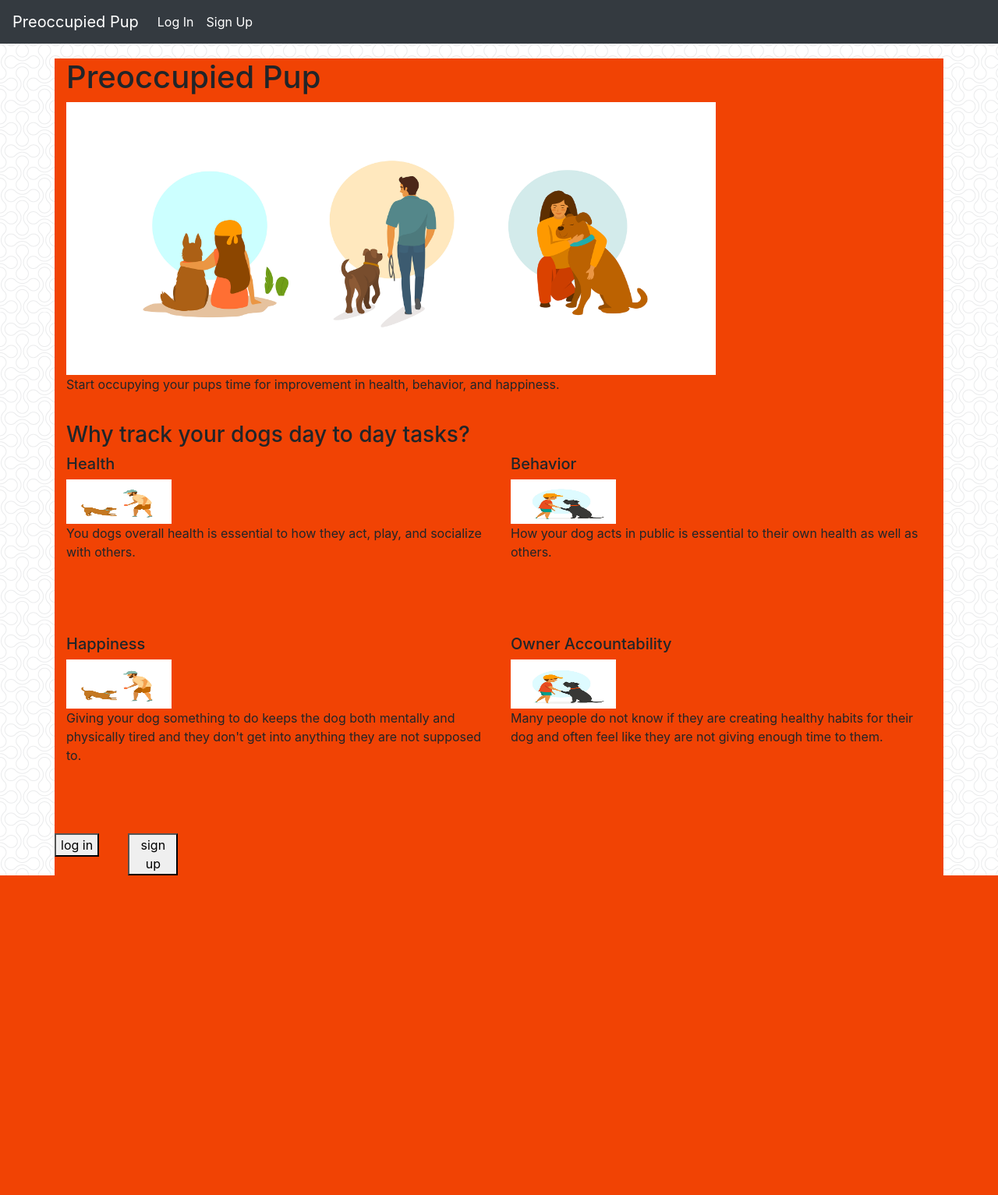
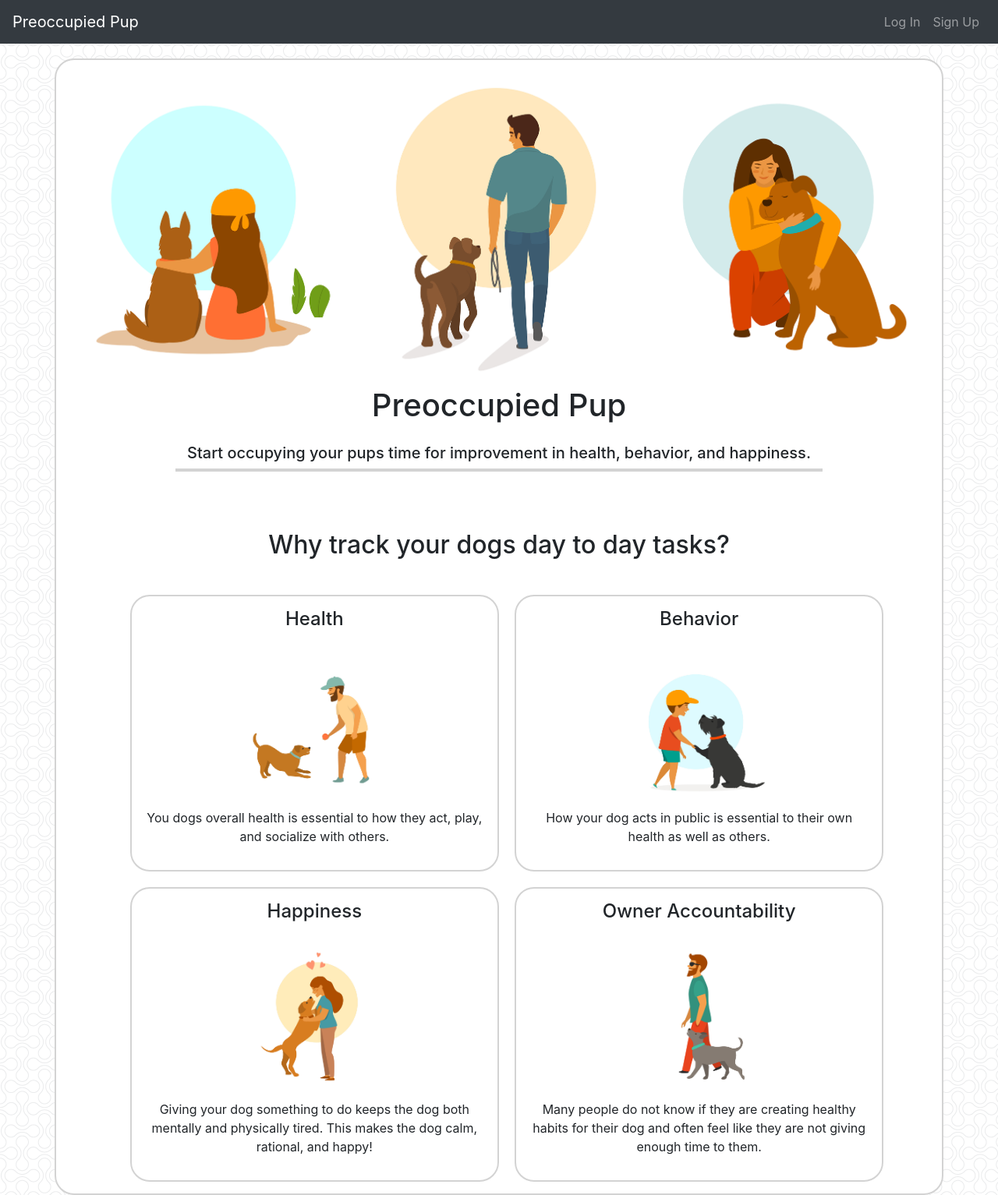
Before and after one commit to hayesjt/preoccupied_pup, a Flask app: page / in a window 1280 px wide. Shown: the whole page at 78% size. Before the commit the page ends 1123 px from the top, so only its background shows below. Run offline with Flask 2, Linux system fonts and the light colour scheme; data that the repository does not hold is empty; some libraries are stand-ins or nearby versions.

```diff
--- a/static/javascript/charts.js
+++ b/static/javascript/charts.js
@@ -20,8 +20,8 @@ $.get('/mealdata', (res) => {
         options: {
             title: {
                 display: true,
-                text: 'Meals by Type'
-            }
+                text: 'Monthly Meal Data'
+            },
         }
     });
 
@@ -54,8 +54,8 @@ $.get('/mooddata', (res) => {
             legend: { display: false },
             title: {
                 display: true,
-                text: 'Meals by Type'
-            }
+                text: 'Monthly Mood Data'
+            },
         }
     });
 });
@@ -66,12 +66,11 @@ $.get('/groomdata', (res) => {
 
     var groom = document.getElementById('groomChart').getContext('2d');
     var moodChart = new Chart(groom, {
-        type: 'horizontalBar',
+        type: 'bar',
         data: {
             labels: ["Brushed", "Clipped Nails", "Bath", "Hair Cut", "Teeth Brushed", "Ears Cleaned"],
             datasets: [
                 {
-                    label: "Population (millions)",
                     backgroundColor: ["#F14304", "#5EB1BF", "#D3D3D3", "#EF7B45", "#CDEDF6", "#6D696A"],
                     data: GroomData
                 }
@@ -79,7 +78,7 @@ $.get('/groomdata', (res) => {
         },
         options: {
             scales: {
-                xAxes: [{
+                yAxes: [{
                     ticks: {
                         beginAtZero: true
                     }
@@ -88,7 +87,7 @@ $.get('/groomdata', (res) => {
             legend: { display: false },
             title: {
                 display: true,
-                text: 'Grooming By Type'
+                text: 'Monthly Grooming Data'
             }
         }
     });
@@ -121,7 +120,7 @@ $.get('/trainingdata', (res) => {
             legend: { display: false },
             title: {
                 display: true,
-                text: 'Training Duration by Command'
+                text: 'Monthly Training Data'
             }
         }
     });
@@ -156,7 +155,7 @@ $.get('/activitydata', (res) => {
             legend: { display: false },
             title: {
                 display: true,
-                text: 'Training Duration by Command'
+                text: 'Monthly Activity Data'
             }
         }
     });
--- a/static/styles/styles.css
+++ b/static/styles/styles.css
@@ -5,6 +5,10 @@ body {
 
 .top-margin {
     margin-top: 75px;
+}
+
+.bottom-margin {
+    margin-bottom: 25px;;
 }
 
 .sign-in-img {
@@ -39,18 +43,102 @@ body {
     border: 1px solid #8bdbe6;
     border-radius: 5px;
     margin-top: 15px;
+    width: 100%;
 }
 
 /* INDEX STYLES */
-.index-container {
-    background-color: #F14304;
+.index-section {
+    align-items: center;
+    text-align: center;
+    background-color: white;
+    padding-top: 15px;
+    padding-bottom: 15px;
+    border: 2px solid #D3D3D3;
+    border-radius: 25px;
+    width: 100%;
 }
+
 .main-img {
+    width: 100%;
+    height: auto;
+}
+
+.h-line {
+    border: 2px solid #D3D3D3;
+    background-color: #D3D3D3;
     width: 75%;
-    height: 75%;
+    margin: auto;
+}
+
+.why-container-l {
+    border: 2px solid #D3D3D3;
+    border-radius: 25px;
+    padding: 15px;
+    margin-right: 10px;
+    margin-top: 20px;
+}
+
+.why-container-r {
+    border: 2px solid #D3D3D3;
+    border-radius: 25px;
+    padding: 15px;
+    margin-left: 10px;
+    margin-top: 20px;
 }
 
 .why-img {
-    width: 25%;
-    height: 25%;
+    width: 50%;
+    height: auto;
 }
+
+/* DASHBOARD CLASSES */
+.dashboard-title{
+    background-color: #D3D3D3;
+    border: 2px solid #D3D3D3;
+    border-radius: 25px;
+    padding: 15px;
+}
+
+.section-container {
+    background-color: white;
+    border: 2px solid #D3D3D3;
+    border-radius: 25px;
+    margin-top: 25px;
+    padding: 10px;
+    width: 100%;
+}
+
+.chart-container {
+    position: relative;
+}
+
+.chart {
+    margin: 0;
+    position: absolute;
+    top: 50%;
+    left: 50%;
+    -ms-transform: translate(-50%, -50%);
+    transform: translate(-50%, -50%);
+}
+
+.form-btn {
+    background-color: #EF7B45;
+    border: 1px solid #EF7B45;
+    border-radius: 5px;
+    width: 100%;
+}
+
+.form-btn:hover {
+    background-color: #6D696A;
+    border: 1px solid #6D696A;
+    border-radius: 5px;
+    width: 100%;
+}
+
+.added-div {
+    background-color: #D3D3D3;
+    border: 2px solid #D3D3D3;
+    border-radius: 5px;
+    margin-top: 5px;
+    padding: 2px;
+}
--- a/templates/index.html
+++ b/templates/index.html
@@ -1,74 +1,78 @@
 {% extends 'base.html' %}
-
 {% block title %}
 Preoccupied Pup
 {% endblock %}
+{% block body %}
 
-{% block body %}
+<!-- NAVBAR -->
 <nav class="navbar navbar-expand-lg fixed-top navbar-dark bg-dark">
     <a class="navbar-brand" href="/">Preoccupied Pup</a>
     <button class="navbar-toggler" type="button" data-toggle="collapse" data-target="#navbarNav"
         aria-controls="navbarNav" aria-expanded="false" aria-label="Toggle navigation">
         <span class="navbar-toggler-icon"></span>
     </button>
-    <div class="collapse navbar-collapse" id="navbarNav">
-        <ul class="navbar-nav">
-            <li class="nav-item active"><a class="nav-link" href="{{ url_for('login') }}">Log In</a></li>
-            <li class="nav-item active"><a class="nav-link" href="{{ url_for('signup') }}">Sign Up</a></li>
+    <div class="collapse navbar-collapse navbar-right" id="navbarNav">
+        <ul class="navbar-nav ml-auto">
+            <li class="nav-item"><a class="nav-link" href="{{ url_for('login') }}">Log In</a></li>
+            <li class="nav-item"><a class="nav-link" href="{{ url_for('signup') }}">Sign Up</a></li>
         </ul>
     </div>
 </nav>
 
-<div class="container index-container">
+<!------------------------------------------>
+
+<!-- CONTAINER FOR ALL INDEX CONTENT -->
+<div class="container index-section top-margin">
 
     <!-- MAIN BRANDING SECTION -->
-<div class="row top-margin">
+    <div class="row">
         <div class="col-lg">
-
-        <h1>Preoccupied Pup</h1>
             <img class="main-img" src="/static/imgs/main.png">
-        <p>Start occupying your pups time for improvement in health, behavior, and happiness.</p>
+            <h1 class="heading-margin">Preoccupied Pup</h1>
+            <h5>Start occupying your pups time for improvement in health, behavior, and happiness.</h5>
+            <div class="h-line centered"></div>
 
         </div>
     </div>
 
+    <!------------------------------------------>
+
     <!-- WHY TRACK YOUR PUP -->
-<h3>Why track your dogs day to day tasks?</h3>
+    <div>
+        <h2 class="top-margin bottom-margin">Why track your dogs day to day tasks?</h2>
         <div class="row">
-    <div class="col-lg-6">
-        <h5>Health</h5>
+            <div class="col-lg-1"></div>
+            <div class="col-lg-5 why-container-l">
+                <h4>Health</h4>
                 <img class="why-img" src="/static/imgs/play.jpeg">
                 <p>You dogs overall health is essential to how they act, play, and socialize with others.</p>
             </div>
-    <div class="col-lg-6">
-        <h5>Behavior</h5>
+            <div class="col-lg-5 why-container-r">
+                <h4>Behavior</h4>
                 <img class="why-img" src="/static/imgs/kid.jpeg">
                 <p>How your dog acts in public is essential to their own health as well as others.</p>
             </div>
+            <div class="col-lg-1"></div>
         </div>
         <div class="row">
-    <div class="col-lg-6">
-        <h5>Happiness</h5>
-        <img class="why-img" src="/static/imgs/play.jpeg">
-        <p>Giving your dog something to do keeps the dog both mentally and physically tired and they don't get into anything they are not supposed to.</p>
+            <div class="col-lg-1"></div>
+            <div class="col-lg-5 why-container-l">
+                <h4>Happiness</h4>
+                <img class="why-img" src="/static/imgs/love.jpeg">
+                <p>Giving your dog something to do keeps the dog both mentally and physically tired. This makes the dog
+                    calm, rational, and happy!</p>
             </div>
-    <div class="col-lg-6">
-        <h5>Owner Accountability</h5>
-        <img class="why-img" src="/static/imgs/kid.jpeg">
-        <p>Many people do not know if they are creating healthy habits for their dog and often feel like they are not giving enough time to them.</p>
+            <div class="col-lg-5 why-container-r">
+                <h4>Owner Accountability</h4>
+                <img class="why-img" src="/static/imgs/walk.jpeg">
+                <p>Many people do not know if they are creating healthy habits for their dog and often feel like they
+                    are not giving enough time to them.</p>
             </div>
+            <div class="col-lg-1"></div>
 
-<div class="row">
-    <div class=col-lg-6>
-        <button href="/login">log in</button>
-    </div>
-    <div class=col-lg-6>
-        <button href="/signup">sign up</button>
         </div>
     </div>
 </div>
 
-</div>
-
 
 {% endblock %}
--- a/templates/login.html
+++ b/templates/login.html
@@ -14,7 +14,7 @@ Preoccupied Pup Login
       <span class="navbar-toggler-icon"></span>
   </button>
   <div class="collapse navbar-collapse" id="navbarNav">
-      <ul class="navbar-nav">
+      <ul class="navbar-nav ml-auto">
           <li class="nav-item active"><a class="nav-link" href="{{ url_for('login') }}">Log In</a></li>
           <li class="nav-item active"><a class="nav-link" href="{{ url_for('signup') }}">Sign Up</a></li>
       </ul>
--- a/templates/pupsignup.html
+++ b/templates/pupsignup.html
@@ -13,7 +13,7 @@ Preoccupied Pup Puppy Sign Up
       <span class="navbar-toggler-icon"></span>
   </button>
   <div class="collapse navbar-collapse" id="navbarNav">
-      <ul class="navbar-nav">
+      <ul class="navbar-nav ml-auto">
           <li class="nav-item active"><a class="nav-link" href="{{ url_for('login') }}">Log In</a></li>
           <li class="nav-item active"><a class="nav-link" href="{{ url_for('signup') }}">Sign Up</a></li>
       </ul>
--- a/templates/signup.html
+++ b/templates/signup.html
@@ -13,7 +13,7 @@ Preoccupied Pup Sign Up
       <span class="navbar-toggler-icon"></span>
   </button>
   <div class="collapse navbar-collapse" id="navbarNav">
-      <ul class="navbar-nav">
+      <ul class="navbar-nav ml-auto">
           <li class="nav-item active"><a class="nav-link" href="{{ url_for('login') }}">Log In</a></li>
           <li class="nav-item active"><a class="nav-link" href="{{ url_for('signup') }}">Sign Up</a></li>
       </ul>
```
Also changed, not shown: templates/dashboard.html (+191 -139 lines), static/imgs/main.png. Lines whose indentation alone changed are shown as unchanged.
